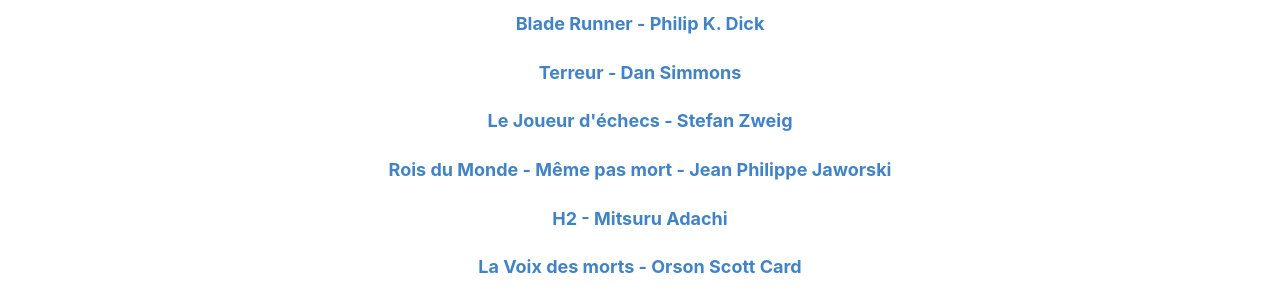
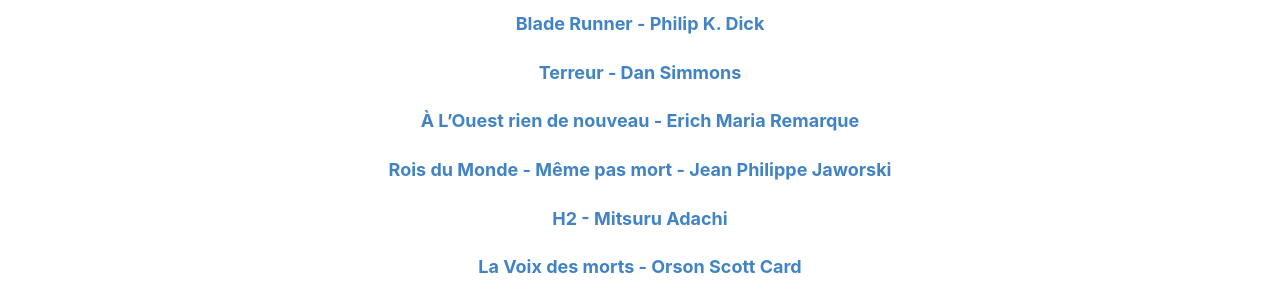
Before and after one commit to homeostasie/bouquins, a Jekyll site: the page built from _pages/categories.md, in a window 1280 px wide. Shown: the part 1460-1760 px from the top of the page. Built offline with Jekyll 4.4.1, drawn with Linux system fonts in a browser that asks for light colours; some of the changed lines change nothing that is shown.

```diff
--- a/_posts/2020-06-07-Stefan-Zweig_joueur-echecs.md
+++ b/_posts/2020-06-07-Stefan-Zweig_joueur-echecs.md
@@ -1,14 +1,20 @@
 ---
 layout: post
-title: "Le Joueur d'échecs - Stefan Zweig"
+title: "À L’Ouest rien de nouveau - Erich Maria Remarque "
 categories: lectures
 comments: true
 ---
 
-![moutons](https://github.com/homeostasie/bouquins/raw/master/_pics/lv/zweig_stefan/joueur-echecs.jpg)
+![moutons](https://github.com/homeostasie/bouquins/raw/master/_pics/lv/remarque_erich-maria/ouest-1.jpg)
 
-J'ai vraiment du mal à me motiver à écrire sur ce blog ces derniers temps... Pour autant mon rythme de lecture n'a jamais été aussi bon. J'ai une petite envie de classique en ce moment et après avoir écumer les listes de sens critique, je me suis forgé une solide pal. Pour entamer ce travail, j'ai pré-sélectionné des petits bouquins. J'ai commencé avec celui-là : **Le joueur d'échecs** de *Stefan Zweig*.
+Ces dernières années 2021 sont marquées par des lectures beaucoup plus classiques. Beaucoup de coup de cœur : La supplication, Mémoire d'Hadrien pour finalement assez peu d'ennui : Crime et Châtiment. Ici, j'ai eu envie de m'attaquer à un roman sur la guerre. En particulier la première guerre mondiale.
 
-Le joueur d'échecs est un petit roman (une centaine de pages) assez simple. On embarque sur un paquebot, le narrateur un péquin moyen et totalement anodin remarque le champion du monde d'échecs qui est un personnage atypique. Il nous raconte d'abord l'ascension de ce génie des échecs. Aidé par une grande gueule, ils vont essayer de défier le maître. Alors qu'ils prennent une rouste, il trouve de l'aide de la part d'un inconnu qui prétend ne pas avoir joué au échecs depuis un sacré bout de temps. Ils arrivent alors à motiver le champion à jouer contre eux sérieusement.
+**À L’Ouest rien de nouveau** est le récit d'un petit groupe de potes de classe et qui sur motivation du professeur va s'engager dans l'armée impériale allemande. On n'est donc du côté Allemand mais le roman est assez simple à transposer et se veut assez universel. Wikipédia me dit même que l'auteur a été chassé de l'allemagne lors de la montée du nazisme dans les années 1930. On va suivre principalement Paul pendant ses classes, les tranchées, ses perm et suivre ses états d'âme avec le froid, la faimn ses copains, sa désillusion et sa compréhension de la guerre et des champs de bataille.
 
-Le roman est assez simple dans sa présentation. La partie vraiment marquante est celle où cet inconnu nous explique comment il a appris à jouer aux échecs. La fin est assez splendide également.
+Chose assez rare, la lecture de ce livre m'a fait un petit flashback sur une scène que je me suis rappelé avoir étudié à l'école. Au début du roman, un des leurs est entrain de vivre ses derniers instants et tous les personnages, même le mourant ne sont préoccupés que par les bottes de ce dernier. La lecture dans son ensemble a été assez intense même si le roman est fluide et facile d'accès. Il n'est ni morbide ni malsain. On suit vraiment notre personnage qui était trop jeune pour s'engager et nous raconte son quotidien. On arrive tout de même à sourire quand il font des conneries avec Kat.
+
+Une très belle lecture. Hautement recommandé. *(à condition d'être bien luné tout de même)*
+
+> Il y a quelques mois, j'étais assis dans un abri et je jouais aux cartes ; au bout d'un instant, je me lève et je vais voir des connaissances dans un autre abri. Lorsque je revins, il ne restait plus une miette du premier ; il avait été écrabouillé par une marmite. Je retournai vers le second abri et j'arrivai juste à temps pour aider à le dégager, car il venait d'être détruit à son tour.
+
+![moutons](https://github.com/homeostasie/bouquins/raw/master/_pics/lv/remarque_erich-maria/ouest-2.jpg)
```
